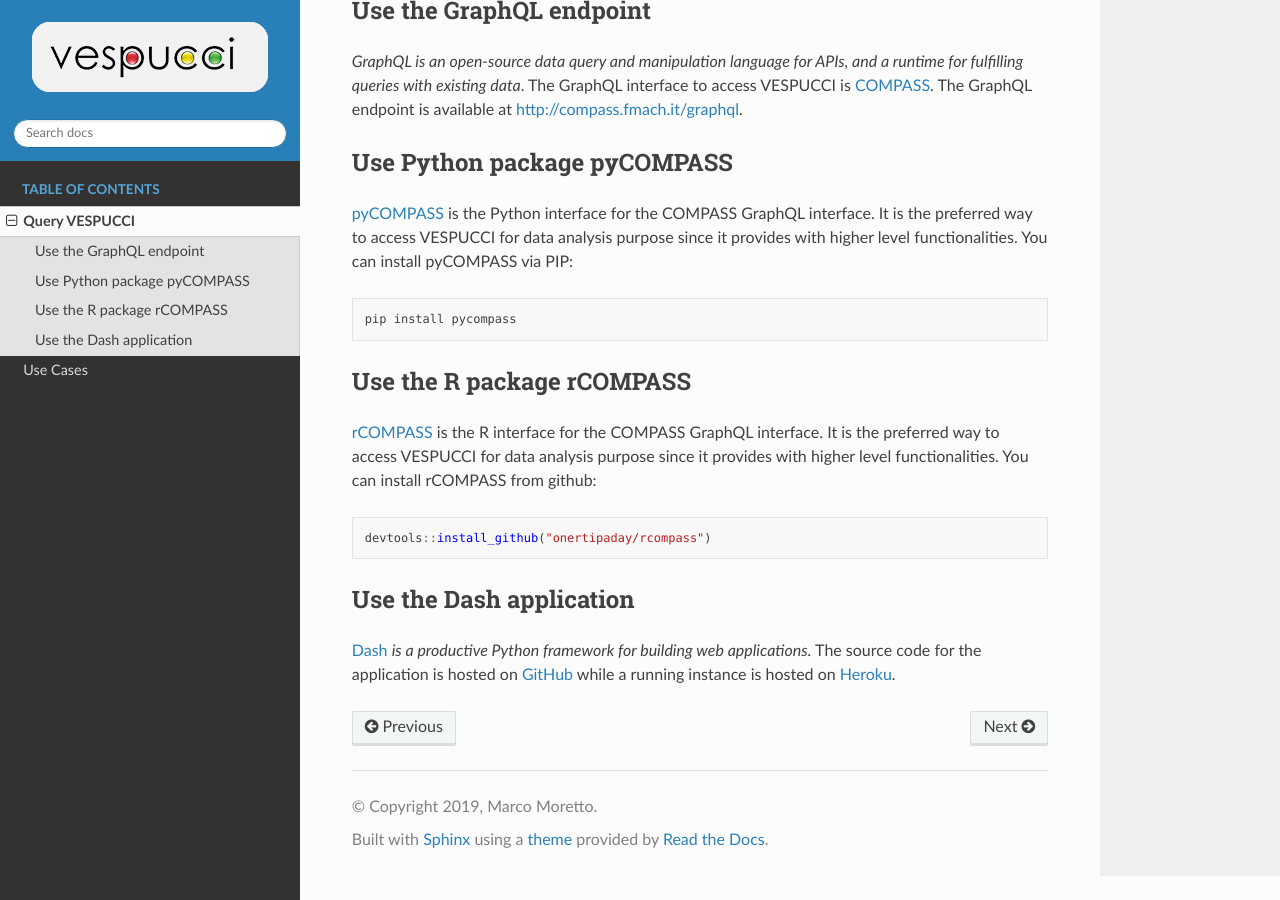
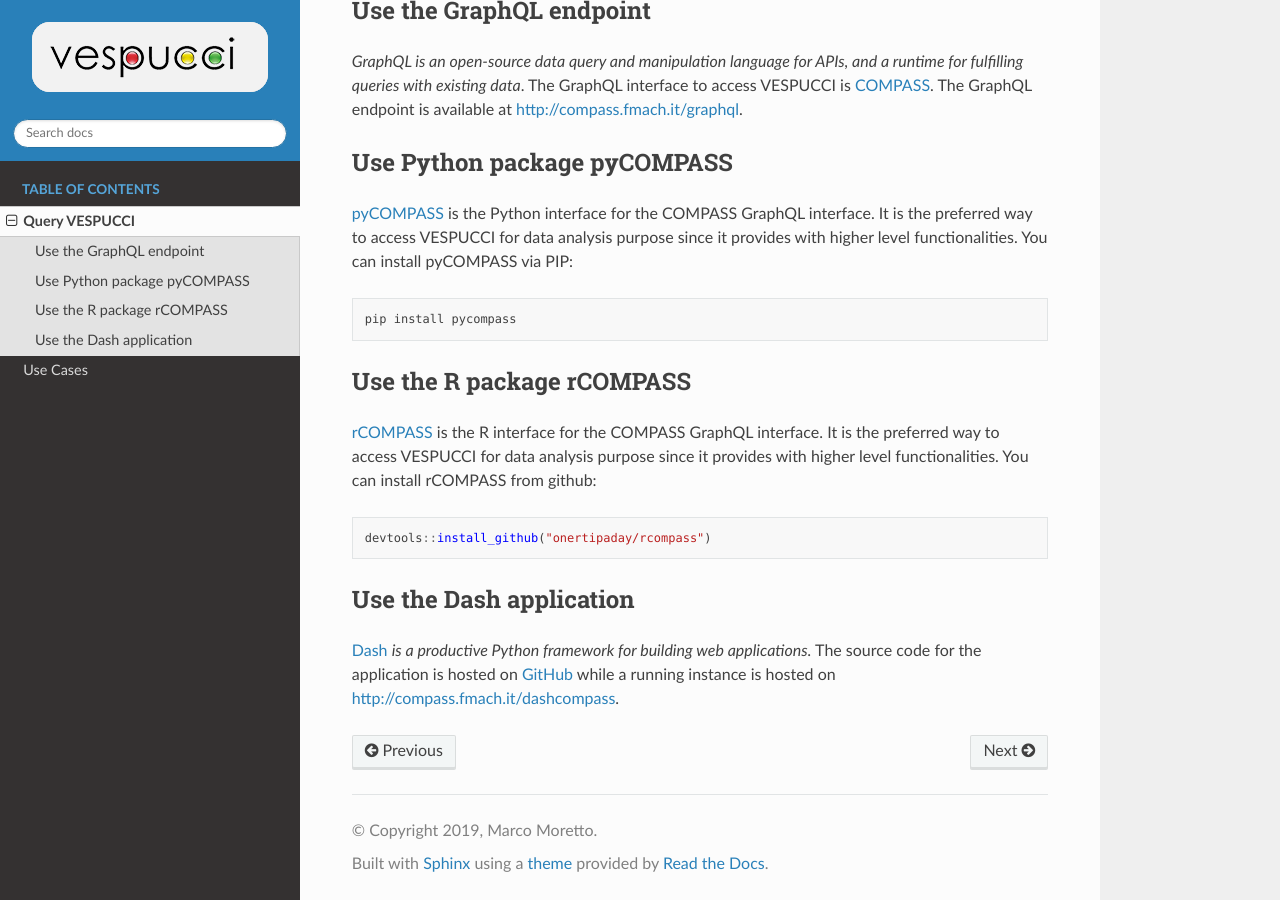
Before and after one commit to marcomoretto/VESPUCCI, a Sphinx documentation site: the page built from docs/query_vespucci.rst, in a window 1280 px wide and 900 px high, scrolled down 502 px. Built offline with Sphinx 7.4.7 and the Read the Docs theme 2.0.0, drawn with Linux system fonts in a browser that asks for light colours.

Commit message:
update docs

```diff
--- a/docs/query_vespucci.rst
+++ b/docs/query_vespucci.rst
@@ -10,7 +10,7 @@
 
  3. use the R package `rCOMPASS <https://onertipaday.github.io/rcompass/>`_
 
- 4. use the `Dash application <https://dashcompass.herokuapp.com/>`_
+ 4. use the `Dash application <http://compass.fmach.it/dashcompass>`_
 
 We recomend to use either option 2 or 3 unless you need to use the GraphQL endpoint specifically. Both the Python and R packages provide the same options as the GraphQL endpoint but with all the expressiveness of a higher order programming language. Option 4 is not meant for data analysis but to showcase how to create tools on top of pyCOMPASS, rCOMPASS or COMPASS directly.
 
@@ -36,4 +36,4 @@
 
 Use the Dash application
 --------------------------
-`Dash <https://dash.plotly.com/introduction>`_ *is a productive Python framework for building web applications.* The source code for the application is hosted on `GitHub <https://github.com/marcomoretto/dashcompass>`_ while a running instance is hosted on `Heroku <https://dashcompass.herokuapp.com/>`_.
+`Dash <https://dash.plotly.com/introduction>`_ *is a productive Python framework for building web applications.* The source code for the application is hosted on `GitHub <https://github.com/marcomoretto/dashcompass>`_ while a running instance is hosted on `http://compass.fmach.it/dashcompass <http://compass.fmach.it/dashcompass>`_.
```
